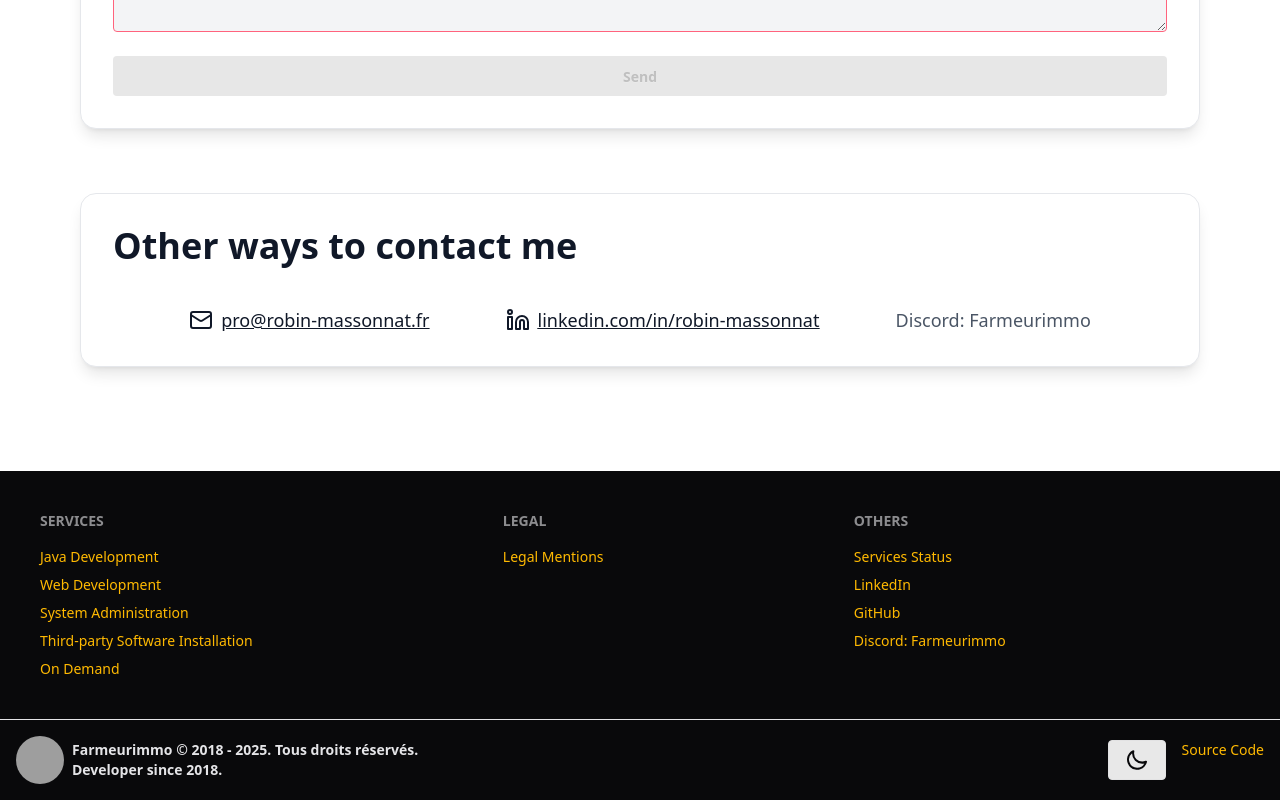
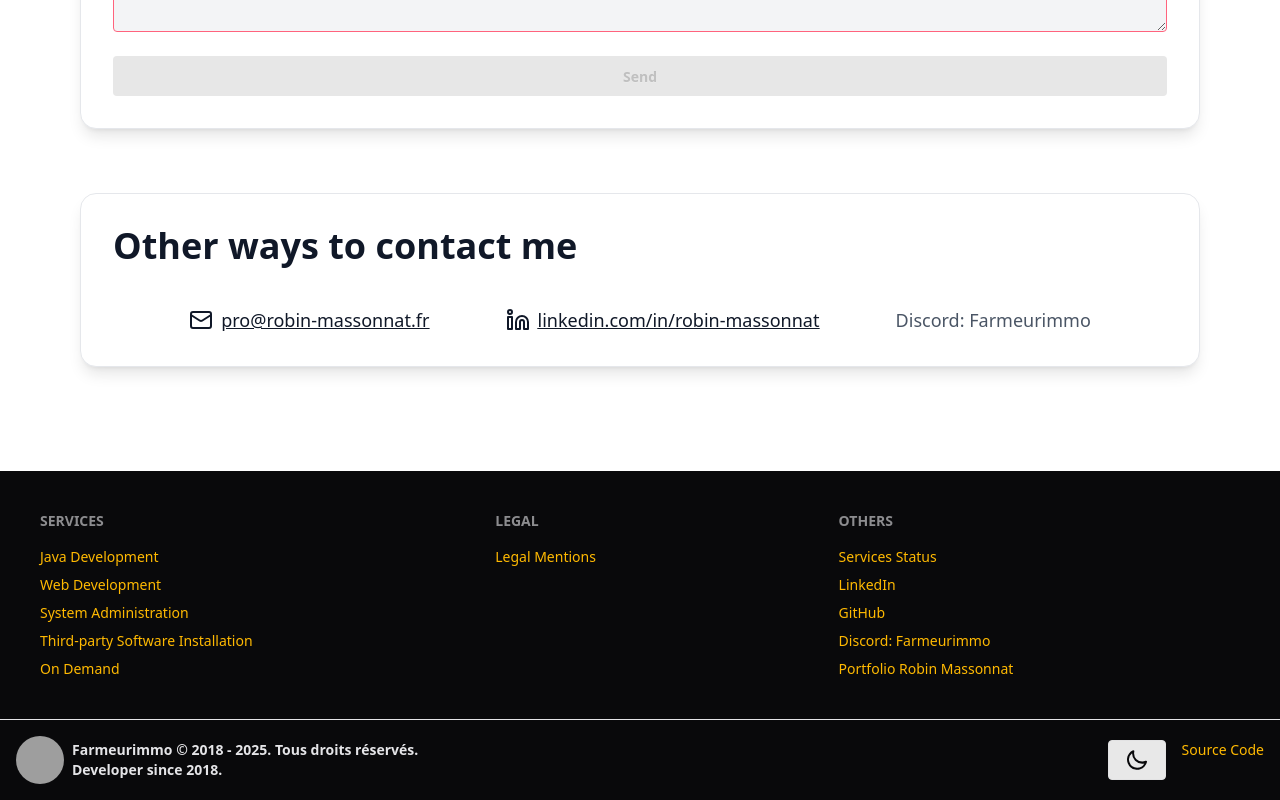
Before and after one commit to Farmeurimmo/portfolio-v5, a Next.js app: page /en in a window 1280 px wide. Shown: the part 3508-4308 px from the top of the page. Built offline with nearby package versions, Linux system fonts and the light colour scheme; no server answers; grey boxes are pictures that could not be loaded.

Commit message:
feat: add portfolio link for Robin Massonnat in footer

```diff
--- a/src/app/components/Footer.jsx
+++ b/src/app/components/Footer.jsx
@@ -54,6 +54,11 @@ export default function Footer() {
                     <Link className="link link-hover text-amber-400"
                           href="https://github.com/Farmeurimmo">{t("github")}</Link>
                     <p className={"text-amber-400"}>{t("discord")}</p>
+
+                    <Link href={"https://robin-massonnat.dev"} className="link link-hover text-amber-400"
+                          target={"_blank"} rel={"noopener noreferrer"} title={"Développeur freelance Lyon Supinfo"}>
+                        Portfolio Robin Massonnat
+                    </Link>
                 </nav>
             </footer>
             <footer
```
